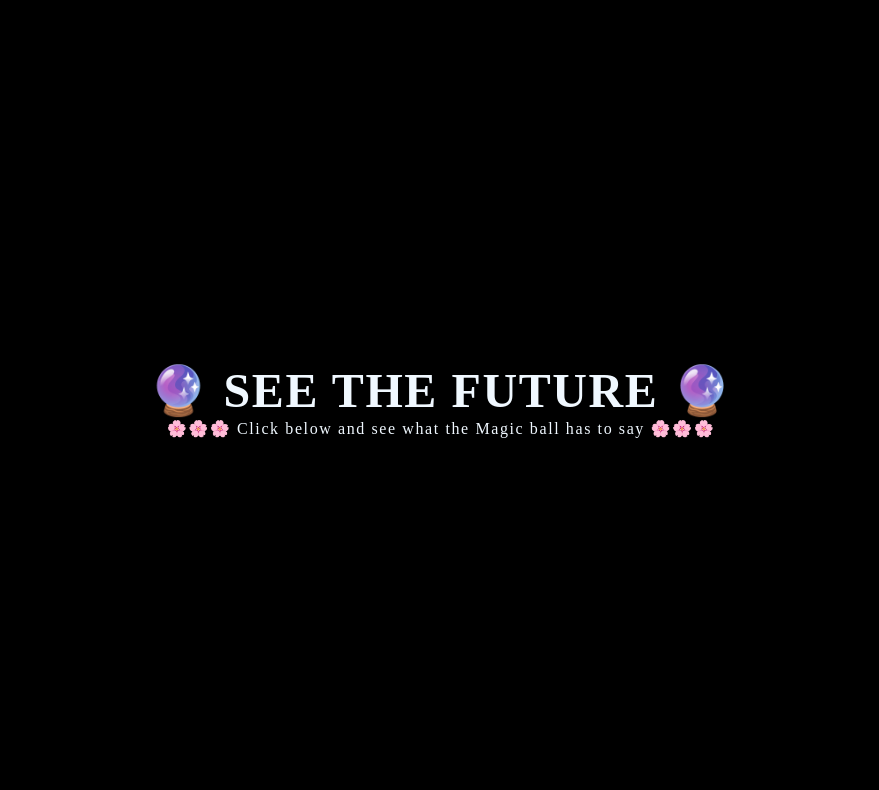
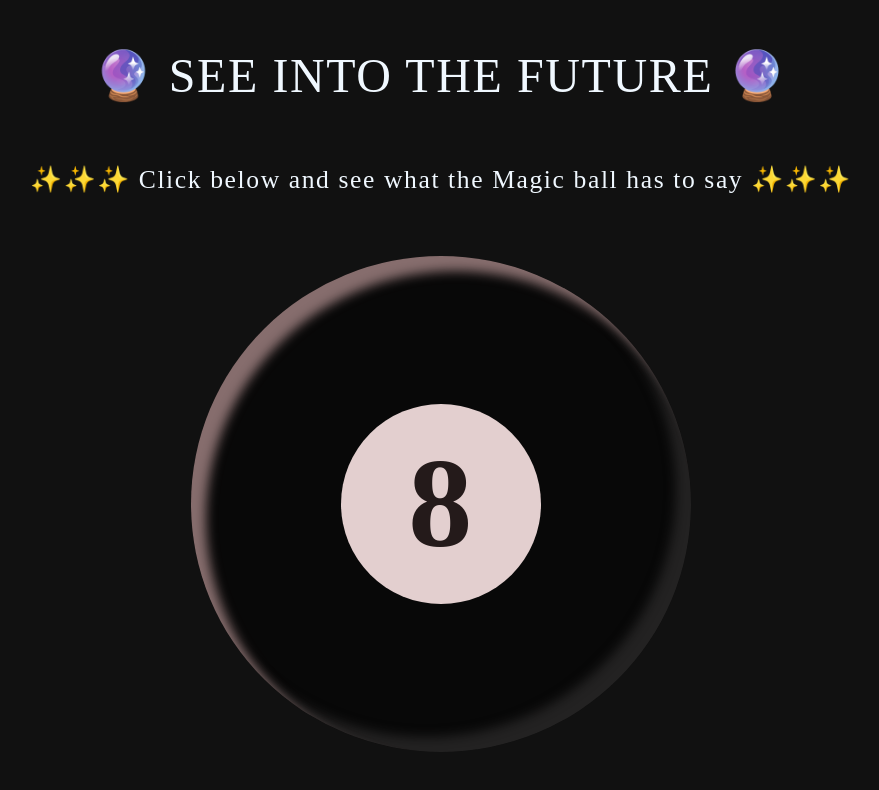
Before and after one commit to vicmoon/JavaScript_MagicEightBall, a plain HTML site: page index.html in a window 1280 px wide. Shown: the whole page, without its empty margins (199-1078 px from the left). Drawn offline with Linux system fonts and the light colour scheme.

Commit message:
add style

```diff
--- a/index.html
+++ b/index.html
@@ -7,12 +7,12 @@
     <title>Magic</title>
 </head>
 <body>
-    <h3 class="app_title"> 🔮 See the future 🔮</h3>
+    <h3 class="app_title"> 🔮 See into the future 🔮</h3>
 
-    <p class="app_info"> 🌸🌸🌸 Click below and see what the Magic ball has to say 🌸🌸🌸</p>
+    <p class="app_info"> ✨✨✨ Click below and see what the Magic ball has to say ✨✨✨</p>
     <div class="magicBall_outer" id="mb-container">
         <div class="magicBall_inner">
-            <h3 class="magicBall_response" id="response"></h3>
+            <h3 class="magicBall_response" id="response">8</h3>
         </div>
     <div class="magicBall_spotlight"></div>
     <div class="magicBall_bg_shadow"></div>
--- a/style.css
+++ b/style.css
@@ -9,7 +9,7 @@
 body{
     width: 100vw;
     height: 100vh;
-    background-color: black;
+    background-color: #111;
     padding: 1rem;
     display: flex;
     flex-direction: column;
@@ -23,5 +23,52 @@ body{
 .app_title{
     font-size: 3rem;
     text-transform: uppercase;
+    padding: 2rem;
+    font-weight: 300;
 
 }
+
+.app_info{
+    text-align: justify;
+    text-justify: inter-word;
+    line-height: 1.5rem;
+    font-size: 1.6rem;
+    padding: 0 1rem;
+    margin: 2rem 0;
+}
+
+.magicBall_outer{
+    width: 500px;
+    height: 500px;
+    background-color: black;
+    border-radius: 50%;
+    display: flex;
+    justify-content: center;
+    align-items: center;
+    margin:2rem 0;
+    border-radius: 50%;
+    border-radius: 50%;
+    background: #080808;
+    box-shadow: inset 15px 15px 11px #866d6d,
+            inset -15px -15px 11px #232222;
+
+}
+
+.magicBall_inner{
+    width: 200px;
+    height: 200px;
+    background: rgb(227, 207, 207);
+    border-radius: 50%;
+    display: flex;
+    color: #111;
+    justify-content: center;
+    align-items: center;
+}
+
+.magicBall_response{
+    font-size: 8rem;
+    text-align: center;
+    color: #241a1a;
+    line-height: 1.2rem;
+
+}
```
